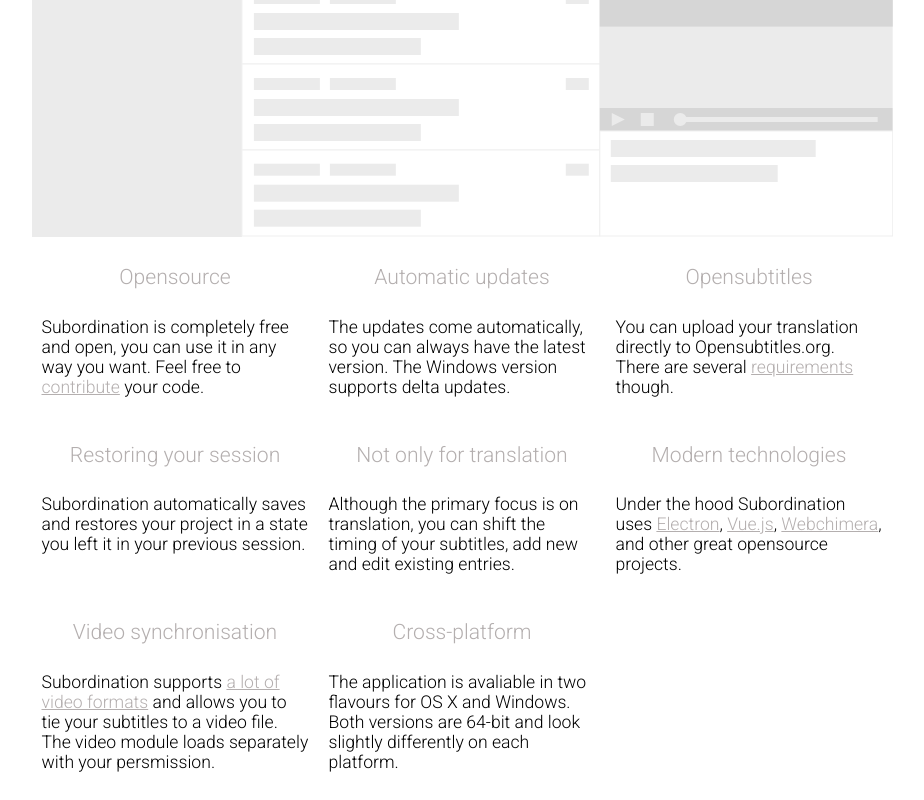
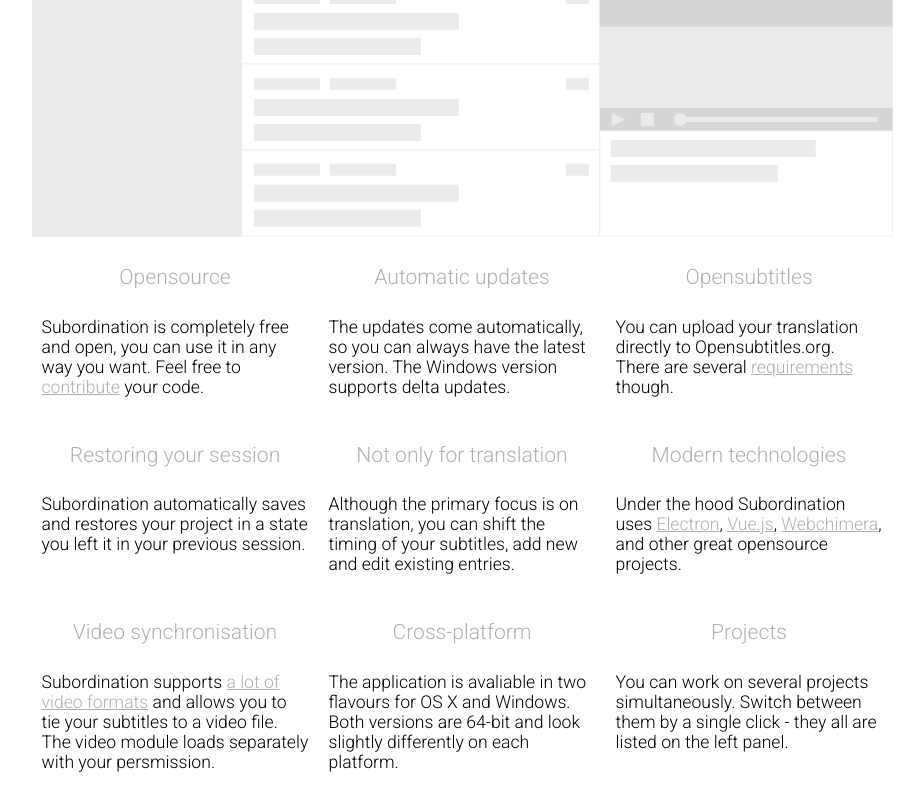
Before and after one commit to sunabozu/subordination, a plain HTML site: page index.html in a window 1280 px wide. Shown: the part 646-1446 px from the top of the page, without its empty margins (178-1102 px from the left). Drawn offline with Linux system fonts and the light colour scheme.

Commit message:
small fix

```diff
--- a/index.html
+++ b/index.html
@@ -201,6 +201,10 @@
 			<h2>Cross-platform</h2>
 			<p>The application is avaliable in two flavours for OS X and Windows. Both versions are 64-bit and look slightly differently on each platform.</p>
 		</div>
+		<div class="feature">
+			<h2>Projects</h2>
+			<p>You can work on several projects simultaneously. Switch between them by a single click - they all are listed on the left panel.</p>
+		</div>
 		<div style="clear: both"></div>
 	</div>
 
```
Also changed, not shown: 1 other file.
